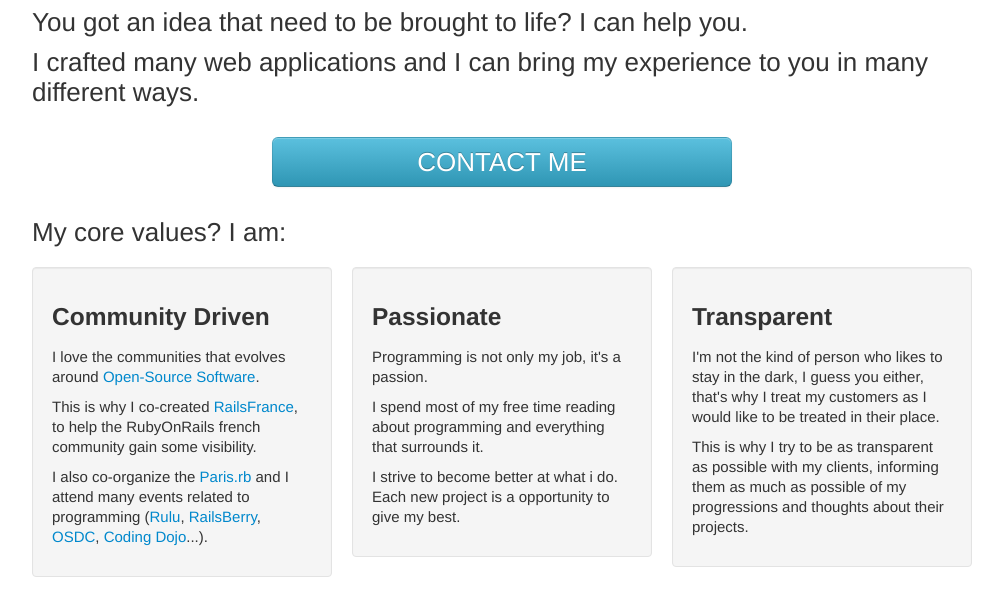
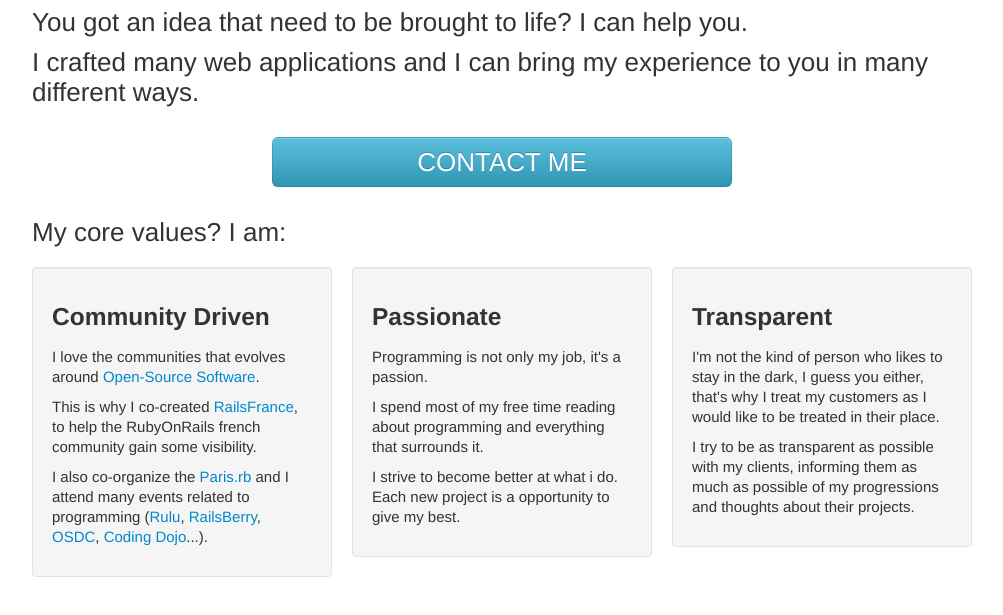
Before and after one commit to pi3r/pi3r.github.com, a plain HTML site: page index.html in a window 1280 px wide. Shown: the part 93-708 px from the top of the page, without its empty margins (138-1141 px from the left). Drawn offline with Linux system fonts and the light colour scheme.

Commit message:
Remove repetition

```diff
--- a/index.html
+++ b/index.html
@@ -68,7 +68,7 @@
               I'm not the kind of person who likes to stay in the dark, I guess you either, that's why I treat my customers as I would like to be treated in their place.
             </p>
             <p>
-              This is why I try to be as transparent as possible with my clients, informing them as much as possible of my progressions and thoughts about their projects.
+              I try to be as transparent as possible with my clients, informing them as much as possible of my progressions and thoughts about their projects.
             </p>
           </div>
         </div>
```
